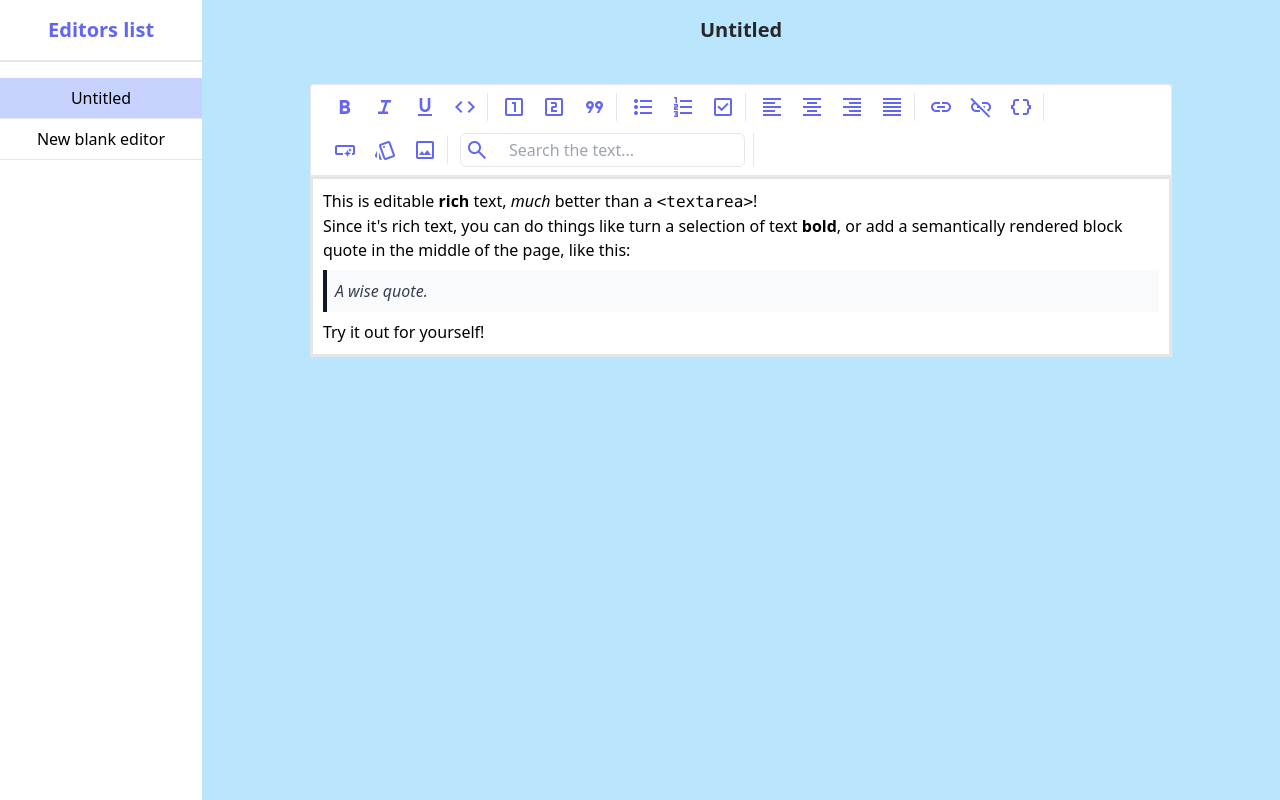
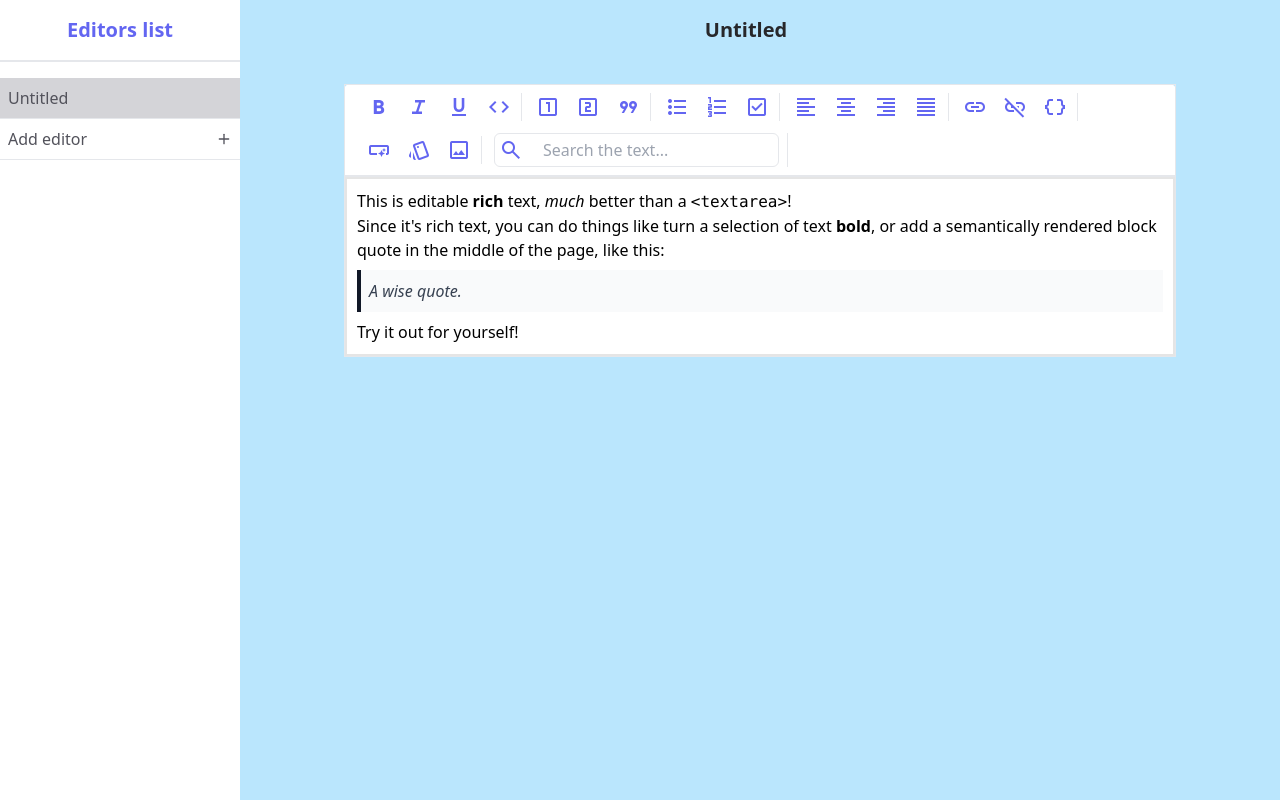
Before and after one commit to react-mern/POC-rich-text-editor, a React (Vite) app: page / in a window 1280 px wide. Built offline with nearby package versions, Linux system fonts and the light colour scheme.

Commit message:
add action to edit editor title, remove unused element types

```diff
--- a/package.json
+++ b/package.json
@@ -14,7 +14,7 @@
     "image-extensions": "^1.1.0",
     "is-hotkey": "^0.2.0",
     "is-url": "^1.2.4",
-    "prismjs": "^1.29.0",
+    "lucide-react": "^0.377.0",
     "react": "^18.2.0",
     "react-dom": "^18.2.0",
     "react-redux": "^9.1.2",
--- a/src/App.tsx
+++ b/src/App.tsx
@@ -3,6 +3,7 @@ import { useCallback, useState } from "react";
 import { RenderElementProps, RenderLeafProps, withReact } from "slate-react";
 
 import Leaf from "./components/Leaf";
+import Title from "./components/Title";
 import { useAppSelector } from "./store/hooks";
 import EditorComponent from "./components/Editor";
 import Element from "./components/DefaultElement";
@@ -32,18 +33,14 @@ function App() {
 
 	return (
 		<div className="h-full flex">
-			<div className="flex h-screen w-60 flex-col inset-y-0">
+			<div className="flex h-screen w-60 flex-col">
 				<div className="h-full text-primary w-full bg-white">
 					<NavigationSidebar slateEditor={editor} />
 				</div>
 			</div>
 			<main className="w-full">
 				<div className="bg-sky-200 flex flex-col h-screen w-full">
-					<div className="text-center mt-4">
-						<h1 className="text-xl text-zinc-800 font-semibold">
-							{currentEditor?.title}
-						</h1>
-					</div>
+					<Title />
 					<div className="bg-white mx-auto rounded-md my-10 w-4/5">
 						{currentEditor && (
 							<EditorComponent
--- a/src/components/CodeElement.tsx
+++ /dev/null
@@ -1,11 +0,0 @@
-import { RenderElementProps } from "slate-react";
-
-const CodeElement: React.FC<RenderElementProps> = (props) => {
-	return (
-		<pre {...props.attributes}>
-			<code>{props.children}</code>
-		</pre>
-	);
-};
-
-export default CodeElement;
--- a/src/components/Editor.tsx
+++ b/src/components/Editor.tsx
@@ -64,7 +64,6 @@ const EditorComponent: React.FC<EditorProps> = ({
 				dispatch(
 					storeContent({
 						id: currentEditor.id,
-						title: currentEditor.title,
 						value,
 						editor,
 					})
--- a/src/components/NavigationSidebar.tsx
+++ b/src/components/NavigationSidebar.tsx
@@ -1,6 +1,12 @@
+import { Editor } from "slate";
+import { Edit, Plus } from "lucide-react";
+
+import {
+	addNewEditor,
+	setCurrentEditor,
+	setNewTitle,
+} from "../store/editorSlice";
 import { useAppDispatch, useAppSelector } from "../store/hooks";
-import { addNewEditor, setCurrentEditor } from "../store/editorSlice";
-import { Editor } from "slate";
 
 const NavigationSidebar = ({ slateEditor }: { slateEditor: Editor }) => {
 	// getting states from store
@@ -10,7 +16,7 @@ const NavigationSidebar = ({ slateEditor }: { slateEditor: Editor }) => {
 	const dispatch = useAppDispatch();
 
 	return (
-		<div className="flex flex-col gap-y-4 items-center">
+		<div className="flex flex-col gap-y-4 items-center w-60">
 			<div className="text-center py-4 px-2 border-b-2 w-full">
 				<h3 className="font-semibold text-xl text-indigo-500">Editors list</h3>
 			</div>
@@ -19,9 +25,9 @@ const NavigationSidebar = ({ slateEditor }: { slateEditor: Editor }) => {
 					{editors.map((editor) => (
 						<li key={editor.id}>
 							<button
-								className={`w-full py-2 border-b hover:bg-indigo-100 text-center ${
-									currentEditor!.id === editor.id ? "bg-indigo-200" : ""
-								}`}
+								className={`group px-2 py-2  hover:bg-zinc-200 text-center transition text-zinc-600 border-b w-full flex items-center justify-between ${
+									currentEditor!.id === editor.id ? "bg-zinc-300" : ""
+								} `}
 								// dispatching action to set current editor
 								onClick={() => {
 									dispatch(
@@ -29,17 +35,35 @@ const NavigationSidebar = ({ slateEditor }: { slateEditor: Editor }) => {
 									);
 								}}
 							>
-								{editor.title}
+								<p className="text-ellipsis">{editor.title}</p>
+
+								{/* to edit title of editor */}
+								<Edit
+									className="w-4 h-4 hover:text-zinc-900 scale-0 group-hover:scale-100 transition-all"
+									onClick={(e) => {
+										// stop from opening the editor
+										e.stopPropagation();
+
+										// prompt user for a new title
+										const newTitle = prompt("Enter new title");
+
+										if (newTitle) {
+											// dispatching action to set new title
+											dispatch(setNewTitle({ id: editor.id, newTitle }));
+										}
+									}}
+								/>
 							</button>
 						</li>
 					))}
 				</ol>
 				<button
-					className="border-b py-2 w-full hover:bg-indigo-100"
+					className="border-b px-2 py-2 flex items-center justify-between w-full hover:bg-zinc-200 text-zinc-600 transition"
 					// dispatching action to add new blank editor
 					onClick={() => dispatch(addNewEditor({ editor: slateEditor }))}
 				>
-					New blank editor
+					Add editor
+					<Plus className="w-4 h-4" />
 				</button>
 			</div>
 		</div>
--- /dev/null
+++ b/src/components/Title.tsx
@@ -0,0 +1,27 @@
+import { setNewTitle } from "../store/editorSlice";
+import { useAppDispatch, useAppSelector } from "../store/hooks";
+import { Edit } from "lucide-react";
+
+// component to show editor title
+const Title = () => {
+	const dispatch = useAppDispatch();
+
+	// gettting current editor from store
+	const currentEditor = useAppSelector((state) => state.editors.currentEditor);
+	return (
+		<div className="group text-center mt-4 flex justify-center gap-x-2 items-center text-zinc-800">
+			<h1 className="text-xl  font-semibold">{currentEditor?.title}</h1>
+			<Edit
+				className="w-5 h-5 scale-0 group-hover:scale-100 transition-all cursor-pointer"
+				onClick={() => {
+					const newTitle = prompt("Enter new title");
+					if (newTitle && currentEditor) {
+						dispatch(setNewTitle({ id: currentEditor?.id, newTitle }));
+					}
+				}}
+			/>
+		</div>
+	);
+};
+
+export default Title;
--- a/src/index.css
+++ b/src/index.css
@@ -3,5 +3,5 @@
 @tailwind utilities;
 
 * {
-	@apply p-0 m-0 box-content;
+	@apply p-0 m-0 box-border;
 }
--- a/src/store/editorSlice.ts
+++ b/src/store/editorSlice.ts
@@ -129,12 +129,10 @@ export const editorsSlice = createSlice({
 			state,
 			action: PayloadAction<{
 				id: string;
-				title: string;
 				value: Descendant[];
 				editor: Editor;
 			}>
 		) => {
-			const title = action.payload.title;
 			const value = action.payload.value;
 
 			// boolean to check if changes made are other than selection
@@ -149,7 +147,7 @@ export const editorsSlice = createSlice({
 					const updatedEditors = state.editors.map((editor) => {
 						// if editor is found, assign new title and content to the specific editor using id
 						if (editor.id === action.payload.id) {
-							return { ...editor, title, value };
+							return { ...editor, value };
 						}
 						return editor;
 					});
@@ -162,6 +160,31 @@ export const editorsSlice = createSlice({
 				}
 			}
 		},
+
+		// action to set new title for editor
+		setNewTitle: (
+			state,
+			action: PayloadAction<{ id: String; newTitle: string }>
+		) => {
+			// find the editor using id and set it's new title
+			const updatedEditors = state.editors.map((editor) => {
+				if (editor.id === action.payload.id) {
+					return { ...editor, title: action.payload.newTitle };
+				}
+				return editor;
+			});
+
+			// update editors in store
+			state.editors = updatedEditors;
+
+			// set editors in localStorage
+			localStorage.setItem("editorsRedux", JSON.stringify(state.editors));
+
+			// if updated title is of currentEditor, change it's title
+			if (state.currentEditor?.id === action.payload.id) {
+				state.currentEditor.title = action.payload.newTitle;
+			}
+		},
 	},
 });
 
@@ -170,6 +193,7 @@ export const {
 	setCurrentEditor,
 	loadEditorsFromLocalStorage,
 	storeContent,
+	setNewTitle,
 } = editorsSlice.actions;
 
 export default editorsSlice.reducer;
--- a/src/types.d.ts
+++ b/src/types.d.ts
@@ -86,29 +86,10 @@ export type MentionElement = {
 
 export type LinkELement = { type: "link"; url: string; children: Descendant[] };
 
-export type TableElement = { type: "table"; children: TableRow[] };
-
-export type TableCellElement = { type: "table-cell"; children: CustomText[] };
-
-export type TableRowElement = { type: "table-row"; children: TableCell[] };
-
-export type TitleElement = { type: "title"; children: Descendant[] };
-
 export type VideoElement = {
 	type: "video";
 	url: string;
 	children: EmptyText[];
-};
-
-export type CodeBlockElement = {
-	type: "code-block";
-	language: string;
-	children: Descendant[];
-};
-
-export type CodeLineElement = {
-	type: "code-line";
-	children: Descendant[];
 };
 
 export type AlignElement =
@@ -129,13 +110,7 @@ export type NonAlignElement =
 	| BadgeElement
 	| ListItemElement
 	| MentionElement
-	| TableElement
-	| TableRowElement
-	| TableCellElement
-	| TitleElement
-	| VideoElement
-	| CodeBlockElement
-	| CodeLineElement;
+	| VideoElement;
 
 export type CustomElement = AlignElement | NonAlignElement;
 
@@ -154,13 +129,7 @@ export type ElementTypes =
 	| "list-item"
 	| "mention"
 	| "link"
-	| "table"
-	| "table-cell"
-	| "table-row"
-	| "title"
-	| "video"
-	| "code-block"
-	| "code-line";
+	| "video";
 
 export type CustomText = {
 	text: string;
```
Also changed, not shown: 1 other file (tests, documents, lock files or other folders).
